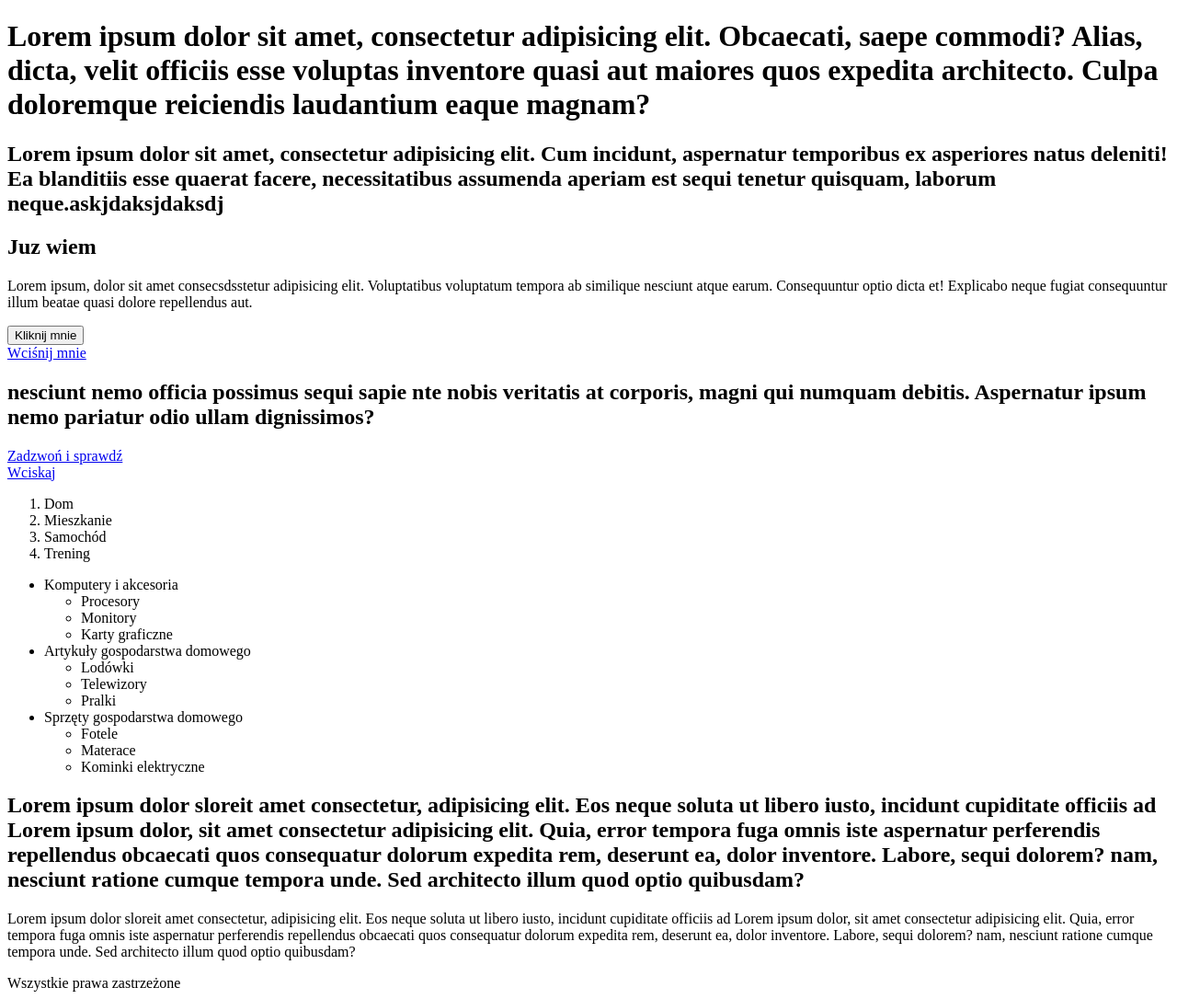
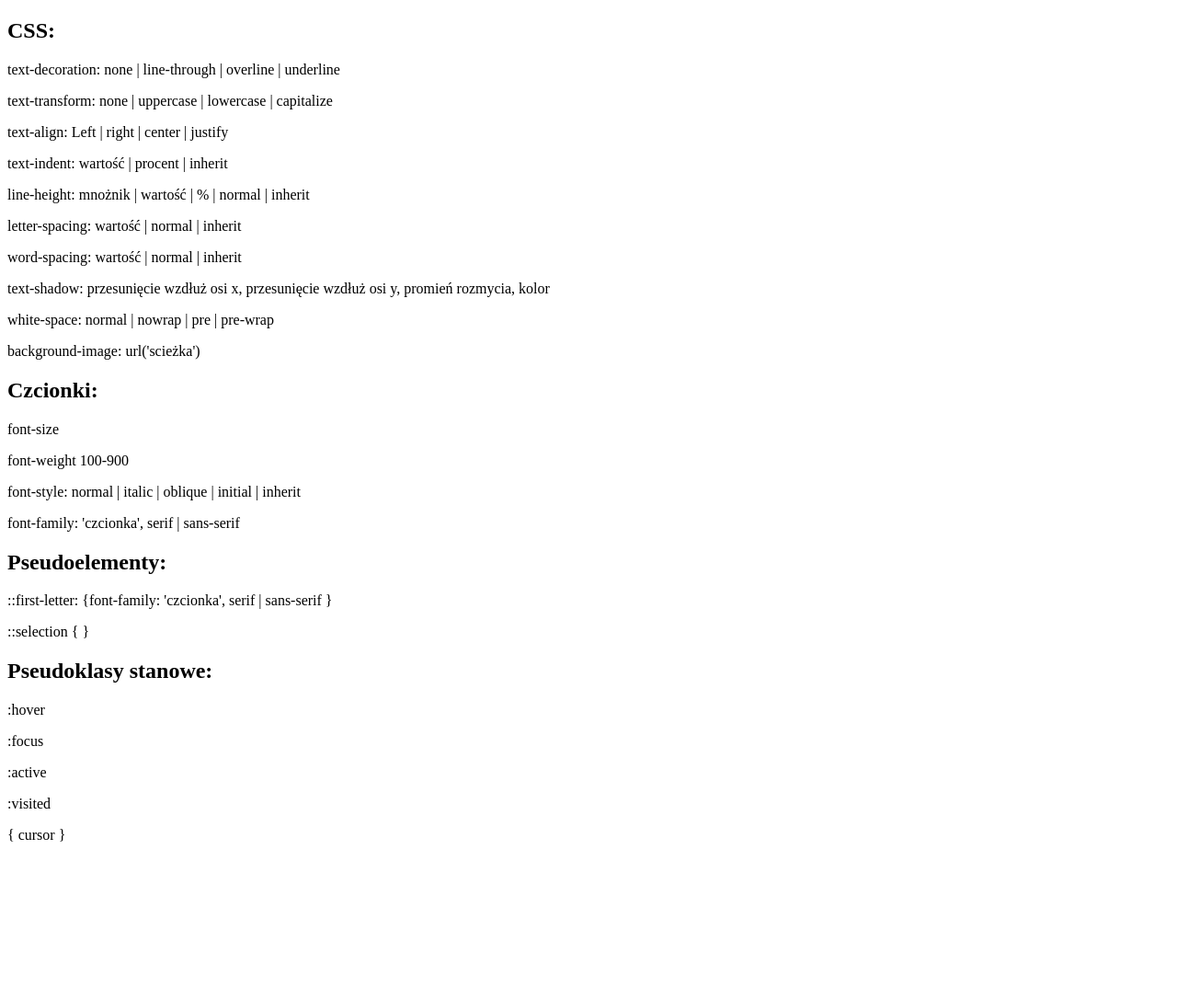
Before and after one commit to OskarSiewruk/Test, a plain HTML site: page index.html in a window 1280 px wide. Shown: the whole page at 92% size. After the commit the page ends 933 px from the top, so only its background shows below. Drawn offline with Linux system fonts and the light colour scheme.

Commit message:
Ważne atrybuty

```diff
--- a/index.html
+++ b/index.html
@@ -1,104 +1,43 @@
 <!DOCTYPE html>
-<html lang="pl">
-	<head>
-		<meta charset="UTF-8" />
-		<meta http-equiv="X-UA-Compatible" content="IE=edge" />
-		<meta name="viewport" content="width=device-width, initial-scale=1.0" />
-		<title>Document</title>
-	</head>
-	<body>
-		<main>
-			<header>
-				<h1>
-					Lorem ipsum dolor sit amet, consectetur adipisicing elit. Obcaecati,
-					saepe commodi? Alias, dicta, velit officiis esse voluptas inventore
-					quasi aut maiores quos expedita architecto. Culpa doloremque
-					reiciendis laudantium eaque magnam?
-				</h1>
-			</header>
+<html lang="en">
+<head>
+	<meta charset="UTF-8">
+	<meta http-equiv="X-UA-Compatible" content="IE=edge">
+	<meta name="viewport" content="width=device-width, initial-scale=1.0">
+	<title>Document</title>
+</head>
+<body>
 
-			<section>
-				<h2>
-					Lorem ipsum dolor sit amet, consectetur adipisicing elit. Cum
-					incidunt, aspernatur temporibus ex asperiores natus deleniti! Ea
-					blanditiis esse quaerat facere, necessitatibus assumenda aperiam est
-					sequi tenetur quisquam, laborum neque.askjdaksjdaksdj
-				</h2>
-			</section>
-			<section>
-				<h2>Juz wiem</h2>
-				<p>
-					Lorem ipsum, dolor sit amet consecsdsstetur adipisicing elit.
-					Voluptatibus voluptatum tempora ab similique nesciunt atque earum.
-					Consequuntur optio dicta et! Explicabo neque fugiat consequuntur illum
-					beatae quasi dolore repellendus aut.
-				</p>
-				<button type="button">Kliknij mnie</button>
-				<article>
-					<!--tu wpisje komentarz do kodu-->
-					<a href="http://google.com" type="button">Wciśnij mnie</a>
-					<h2>
-						nesciunt nemo officia possimus sequi sapie nte nobis veritatis at
-						corporis, magni qui numquam debitis. Aspernatur ipsum nemo pariatur
-						odio ullam dignissimos?
-					</h2>
-					<a href="tel:+48602337919">Zadzwoń i sprawdź</a>
-				</article>
-				<a href="#">Wciskaj</a>
-				<ol>
-					<li>Dom</li>
-					<li>Mieszkanie</li>
-					<li>Samochód</li>
-					<li>Trening</li>
-				</ol>
-				<ul>
-					<li>
-						Komputery i akcesoria
-						<ul>
-							<li>Procesory</li>
-							<li>Monitory</li>
-							<li>Karty graficzne</li>
-						</ul>
-					</li>
-					<li>
-						Artykuły gospodarstwa domowego
-						<ul>
-							<li>Lodówki</li>
-							<li>Telewizory</li>
-							<li>Pralki</li>
-						</ul>
-					</li>
-					<li>
-						Sprzęty gospodarstwa domowego
-						<ul>
-							<li>Fotele</li>
-							<li>Materace</li>
-							<li>Kominki elektryczne</li>
-						</ul>
-					</li>
-				</ul>
+<h2>CSS:</h2>
+<p>text-decoration: none | line-through | overline | underline</p>
+<p>text-transform: none | uppercase | lowercase | capitalize</p>
+<p>text-align: Left | right | center | justify</p>
+<p>text-indent: wartość | procent | inherit</p>
+<p>line-height: mnożnik | wartość | % | normal | inherit</p>
+<p>letter-spacing: wartość | normal | inherit</p>
+<p>word-spacing: wartość | normal | inherit</p>
+<p>text-shadow: przesunięcie wzdłuż osi x, przesunięcie wzdłuż osi y, promień rozmycia, kolor</p>
+<p>white-space: normal | nowrap | pre | pre-wrap</p>
+<p>background-image: url('scieżka')</p>
 
-				<h2>
-					Lorem ipsum dolor sloreit amet consectetur, adipisicing elit. Eos
-					neque soluta ut libero iusto, incidunt cupiditate officiis ad Lorem
-					ipsum dolor, sit amet consectetur adipisicing elit. Quia, error
-					tempora fuga omnis iste aspernatur perferendis repellendus obcaecati
-					quos consequatur dolorum expedita rem, deserunt ea, dolor inventore.
-					Labore, sequi dolorem? nam, nesciunt ratione cumque tempora unde. Sed
-					architecto illum quod optio quibusdam?
-				</h2>
-				<p>
-					Lorem ipsum dolor sloreit amet consectetur, adipisicing elit. Eos
-					neque soluta ut libero iusto, incidunt cupiditate officiis ad Lorem
-					ipsum dolor, sit amet consectetur adipisicing elit. Quia, error
-					tempora fuga omnis iste aspernatur perferendis repellendus obcaecati
-					quos consequatur dolorum expedita rem, deserunt ea, dolor inventore.
-					Labore, sequi dolorem? nam, nesciunt ratione cumque tempora unde. Sed
-					architecto illum quod optio quibusdam?
-				</p>
-			</section>
+<h2>Czcionki:</h2>
+<p>font-size</p>
+<p>font-weight 100-900</p>
+<p>font-style: normal | italic | oblique | initial | inherit</p>
+<p>font-family: 'czcionka', serif | sans-serif</p>
 
-			<footer>Wszystkie prawa zastrzeżone</footer>
-		</main>
-	</body>
+<h2>Pseudoelementy:</h2>
+<p>::first-letter: {font-family: 'czcionka', serif | sans-serif }</p>
+<p>::selection { }</p>
+
+<h2>Pseudoklasy stanowe:</h2>
+<p>:hover</p>
+<p>:focus</p>
+<p>:active</p>
+<p>:visited</p>
+<p> { cursor }</p>
+
+
+
+</body>
 </html>
```
